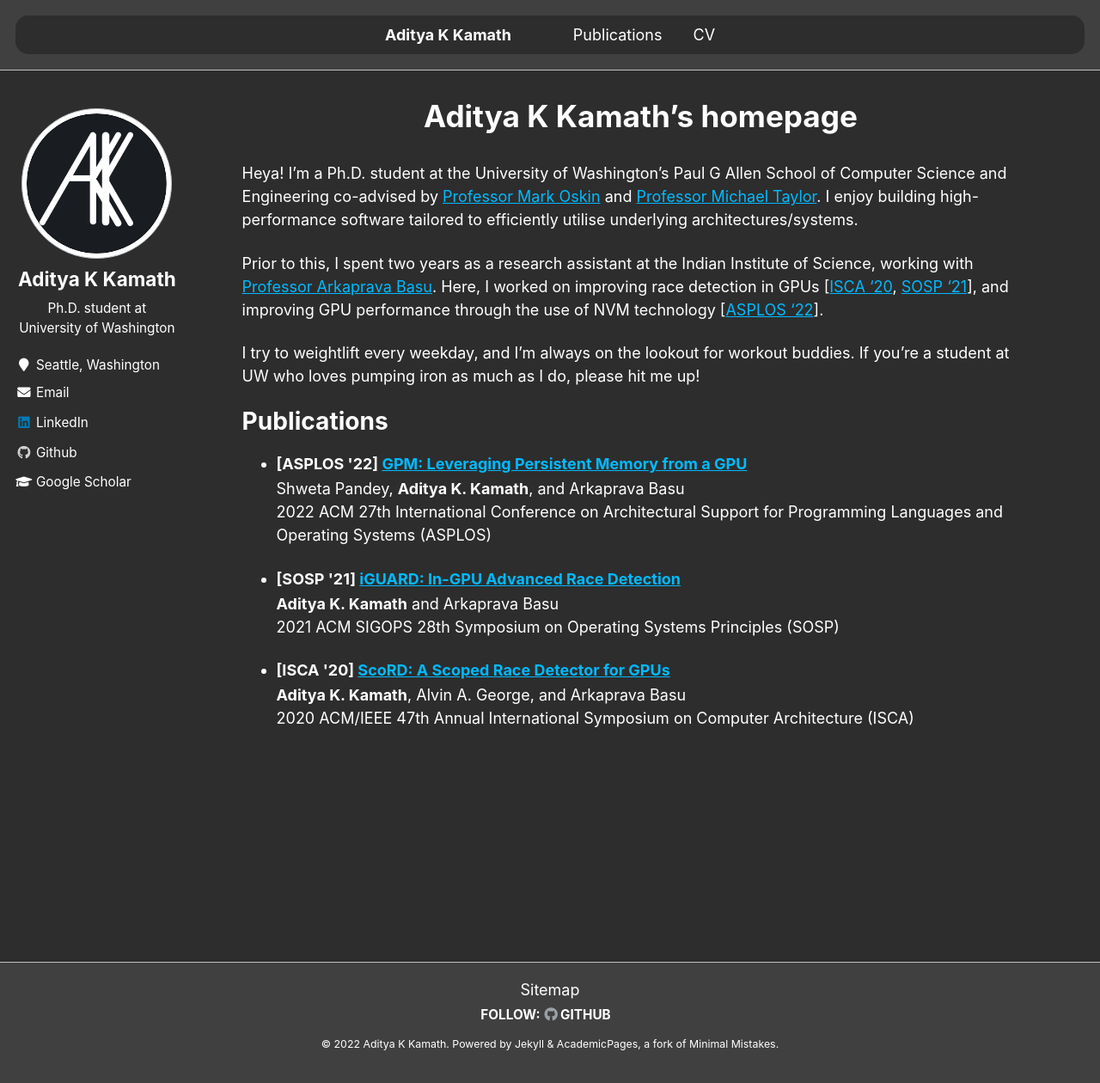
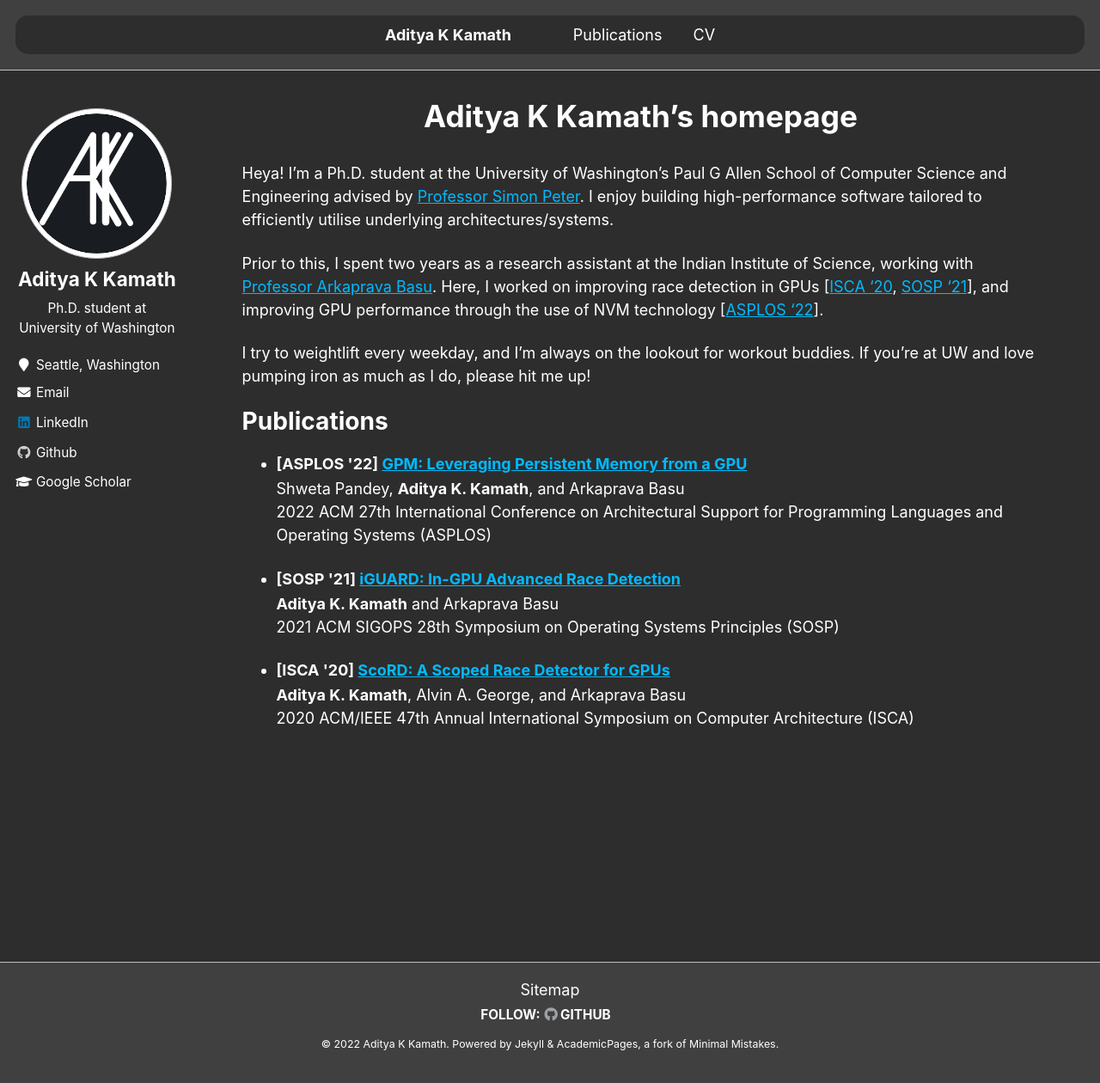
Before and after one commit to AKKamath/akkamath.github.io, a Jekyll site: the page built from _pages/about.md, in a window 1280 px wide and 1260 px high. Shown: the whole window at 86% size. Built offline with Jekyll 4.4.1, drawn with Linux system fonts in a browser that asks for light colours.

Commit message:
Update about.md

```diff
--- a/_pages/about.md
+++ b/_pages/about.md
@@ -8,11 +8,11 @@ redirect_from:
   - /about.html
 ---
 
-Heya! I'm a Ph.D. student at the University of Washington's Paul G Allen School of Computer Science and Engineering co-advised by [Professor Mark Oskin](https://homes.cs.washington.edu/~oskin/) and [Professor Michael Taylor](http://michaeltaylor.org/). I enjoy building high-performance software tailored to efficiently utilise underlying architectures/systems.
+Heya! I'm a Ph.D. student at the University of Washington's Paul G Allen School of Computer Science and Engineering advised by [Professor Simon Peter](https://homes.cs.washington.edu/~simpeter/). I enjoy building high-performance software tailored to efficiently utilise underlying architectures/systems.
 
 Prior to this, I spent two years as a research assistant at the Indian Institute of Science, working with [Professor Arkaprava Basu](https://www.csa.iisc.ac.in/~arkapravab/). Here, I worked on improving race detection in GPUs [[ISCA '20](https://dl.acm.org/doi/10.1109/ISCA45697.2020.00088), [SOSP '21](https://dl.acm.org/doi/10.1145/3477132.3483545)], and improving GPU performance through the use of NVM technology [[ASPLOS '22](https://dl.acm.org/doi/abs/10.1145/3503222.3507758)].
 
-I try to weightlift every weekday, and I'm always on the lookout for workout buddies. If you're a student at UW who loves pumping iron as much as I do, please hit me up!
+I try to weightlift every weekday, and I'm always on the lookout for workout buddies. If you're at UW and love pumping iron as much as I do, please hit me up!
 
 Publications
 ======
```
